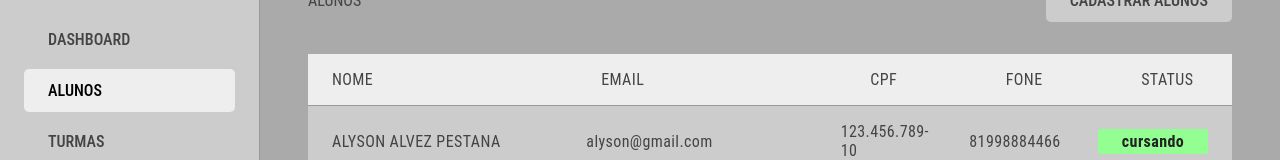
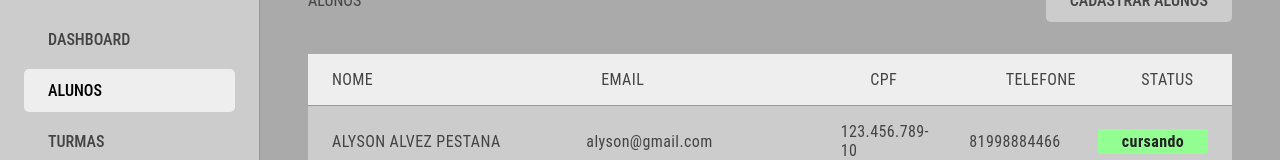
Before and after one commit to ramombarbalho/prototype-p38, a React (Vite) app: page /alunos in a window 1280 px wide. Shown: the part 123-283 px from the top of the page. Built offline with nearby package versions, Linux system fonts and the light colour scheme.

Commit message:
atualizado a pagina de aluno

```diff
--- a/src/pages/Students.jsx
+++ b/src/pages/Students.jsx
@@ -98,7 +98,7 @@ function Students() {
           <span>NOME</span>
           <span>EMAIL</span>
           <span>CPF</span>
-          <span>FONE</span>
+          <span>TELEFONE</span>
           <span>STATUS</span>
         </TableHeader>
         {STUDENTS.map((student) => (
```
